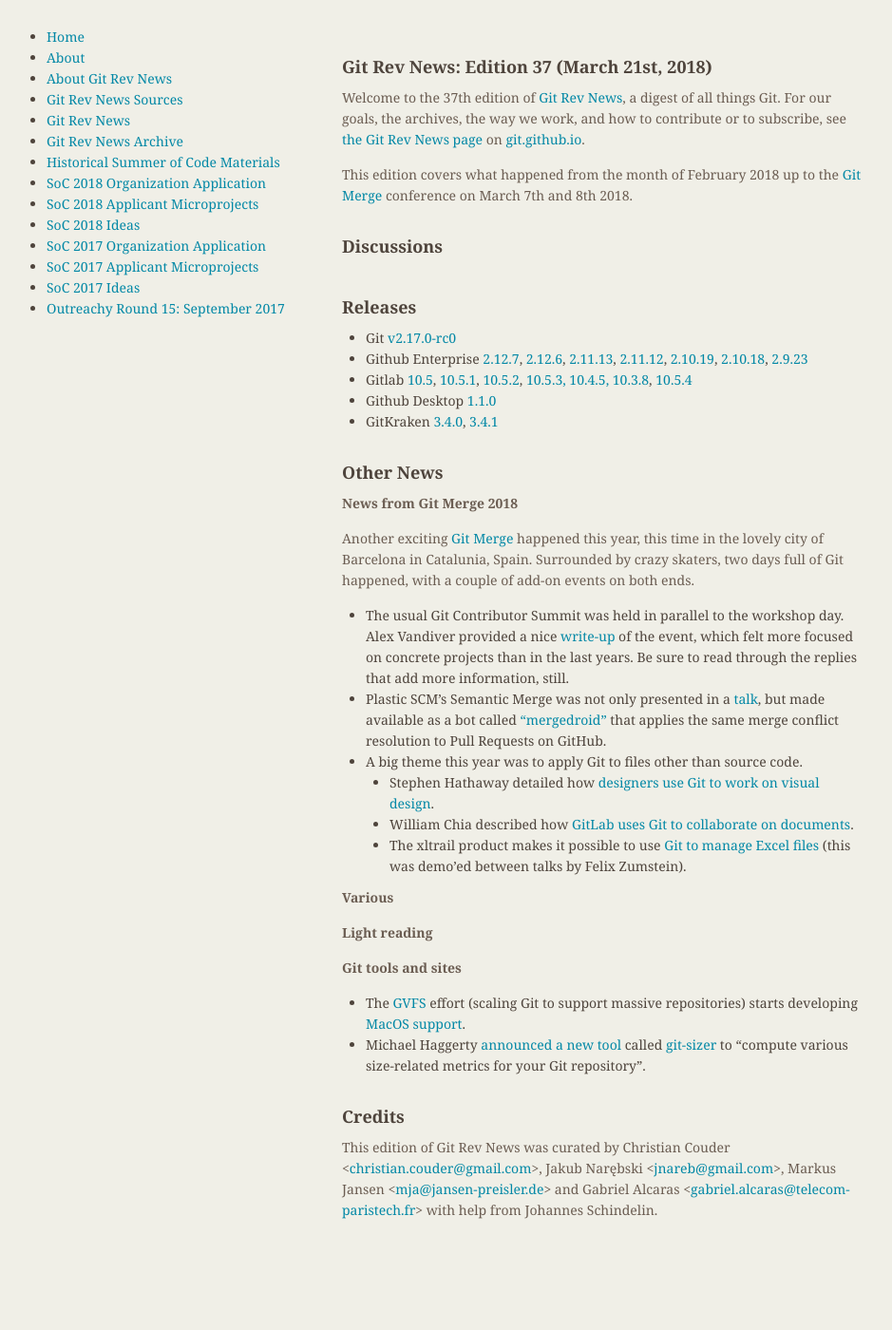
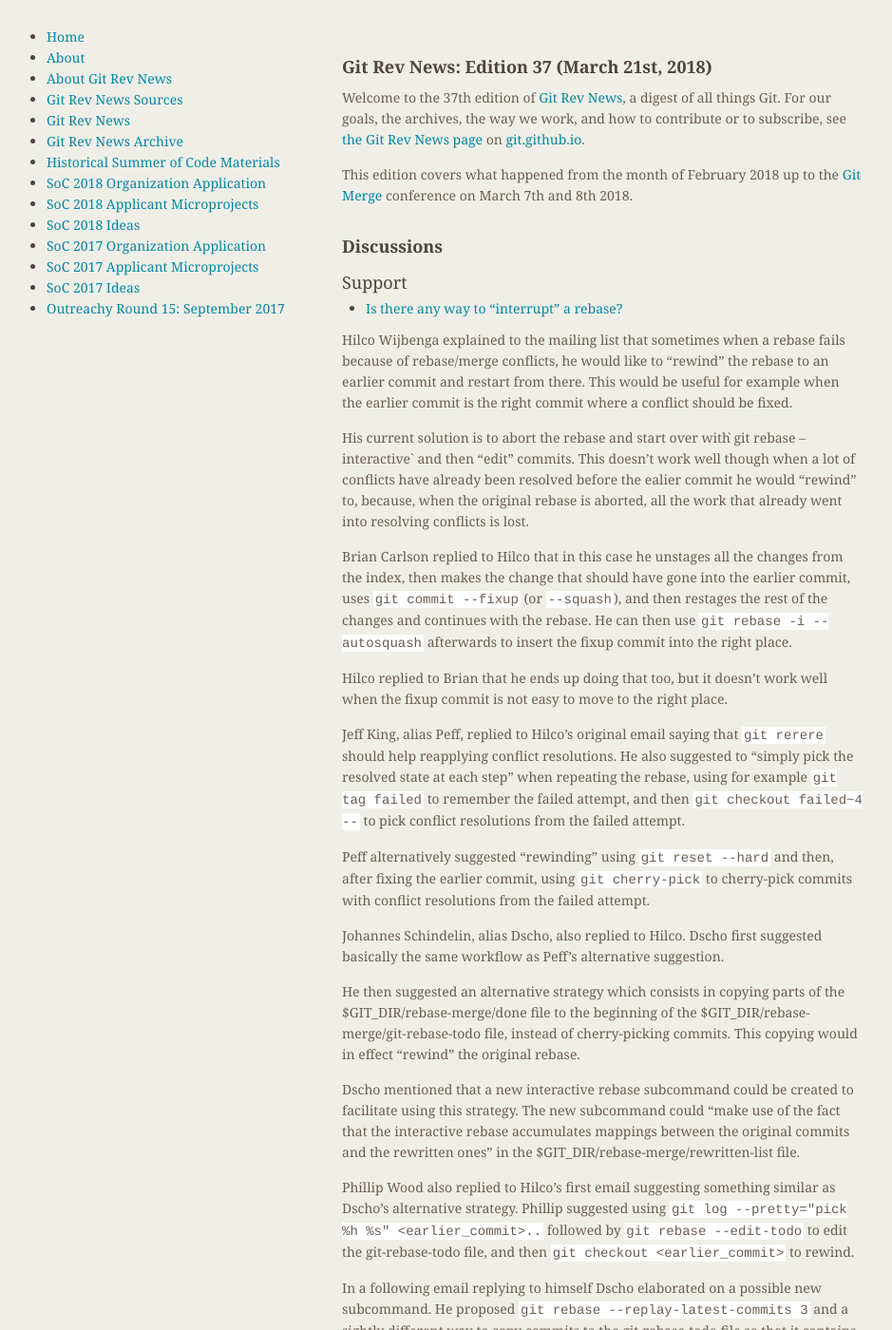
Before and after one commit to git/git.github.io, a Jekyll site: the page built from rev_news/drafts/edition-37.md, in a window 1280 px wide and 1400 px high. Shown: the whole window at 95% size, without its empty margins (174-1113 px from the left). Built offline with Jekyll 4.4.1, drawn with Linux system fonts in a browser that asks for light colours; some of the changed text lies outside the part shown.

Commit message:
rn-37: add article about a way to rewind a rebase

```diff
--- a/rev_news/drafts/edition-37.md
+++ b/rev_news/drafts/edition-37.md
@@ -26,13 +26,86 @@
 ### Reviews
 -->
 
-<!---
+
 ### Support
--->
 
-<!---
-## Developer Spotlight:
--->
+* [Is there any way to "interrupt" a rebase?](https://public-inbox.org/git/CAE1pOi1XtrWqG7mOdrNt10YoZG0LOAB7i9cc1Gi8oWhULxE57A@mail.gmail.com/)
+
+Hilco Wijbenga explained to the mailing list that sometimes when a
+rebase fails because of rebase/merge conflicts, he would like to
+"rewind" the rebase to an earlier commit and restart from there. This
+would be useful for example when the earlier commit is the right
+commit where a conflict should be fixed.
+
+His current solution is to abort the rebase and start over with
+̀git rebase --interactive` and then "edit" commits. This doesn't work
+well though when a lot of conflicts have already been resolved before
+the ealier commit he would "rewind" to, because, when the original
+rebase is aborted, all the work that already went into resolving
+conflicts is lost.
+
+Brian Carlson replied to Hilco that in this case he unstages all the
+changes from the index, then makes the change that should have gone
+into the earlier commit, uses `git commit --fixup` (or `--squash`),
+and then restages the rest of the changes and continues with the
+rebase. He can then use `git rebase -i --autosquash` afterwards to
+insert the fixup commit into the right place.
+
+Hilco replied to Brian that he ends up doing that too, but it doesn't
+work well when the fixup commit is not easy to move to the right
+place.
+
+Jeff King, alias Peff, replied to Hilco's original email saying that
+`git rerere` should help reapplying conflict resolutions. He also
+suggested to "simply pick the resolved state at each step" when
+repeating the rebase, using for example `git tag failed` to remember
+the failed attempt, and then `git checkout failed~4 --` to pick
+conflict resolutions from the failed attempt.
+
+Peff alternatively suggested "rewinding" using `git reset --hard` and
+then, after fixing the earlier commit, using `git cherry-pick` to
+cherry-pick commits with conflict resolutions from the failed attempt.
+
+Johannes Schindelin, alias Dscho, also replied to Hilco. Dscho first
+suggested basically the same workflow as Peff's alternative
+suggestion.
+
+He then suggested an alternative strategy which consists in copying
+parts of the $GIT_DIR/rebase-merge/done file to the beginning of the
+$GIT_DIR/rebase-merge/git-rebase-todo file, instead of cherry-picking
+commits. This copying would in effect "rewind" the original rebase.
+
+Dscho mentioned that a new interactive rebase subcommand could be
+created to facilitate using this strategy. The new subcommand could
+"make use of the fact that the interactive rebase accumulates mappings
+between the original commits and the rewritten ones" in the
+$GIT_DIR/rebase-merge/rewritten-list file.
+
+Phillip Wood also replied to Hilco's first email suggesting something
+similar as Dscho's alternative strategy. Phillip suggested using
+`git log --pretty="pick %h %s" <earlier_commit>..` followed by
+`git rebase --edit-todo` to edit the git-rebase-todo file, and then
+`git checkout <earlier_commit>` to rewind.
+
+In a following email replying to himself Dscho elaborated on a
+possible new subcommand. He proposed
+`git rebase --replay-latest-commits 3` and a sightly different way to
+copy commits to the git-rebase-todo file so that it contains commits
+with resolved merge conflicts.
+
+Phillip replied to Dscho that it's the reason why he actually uses
+`git log --pretty="pick %h %s" <earlier_commit>..` to get the lines
+that should be pasted at the beginning of the git-rebase-todo file.
+
+Peff replied to Dscho suggesting a "general form" of Dscho's proposal
+that would be called `git rebase --rewind` and that could "undo" the
+prior rebase command whatever it is.
+
+Jacob Keller, alias Jake, chimed in to support Peff's suggestion and
+Hilco's wish of "a --rewind that simply tracks the point of each
+history and can reset back to each".
+
+<!--- ## Developer Spotlight: -->
 
 ## Releases
 
```
